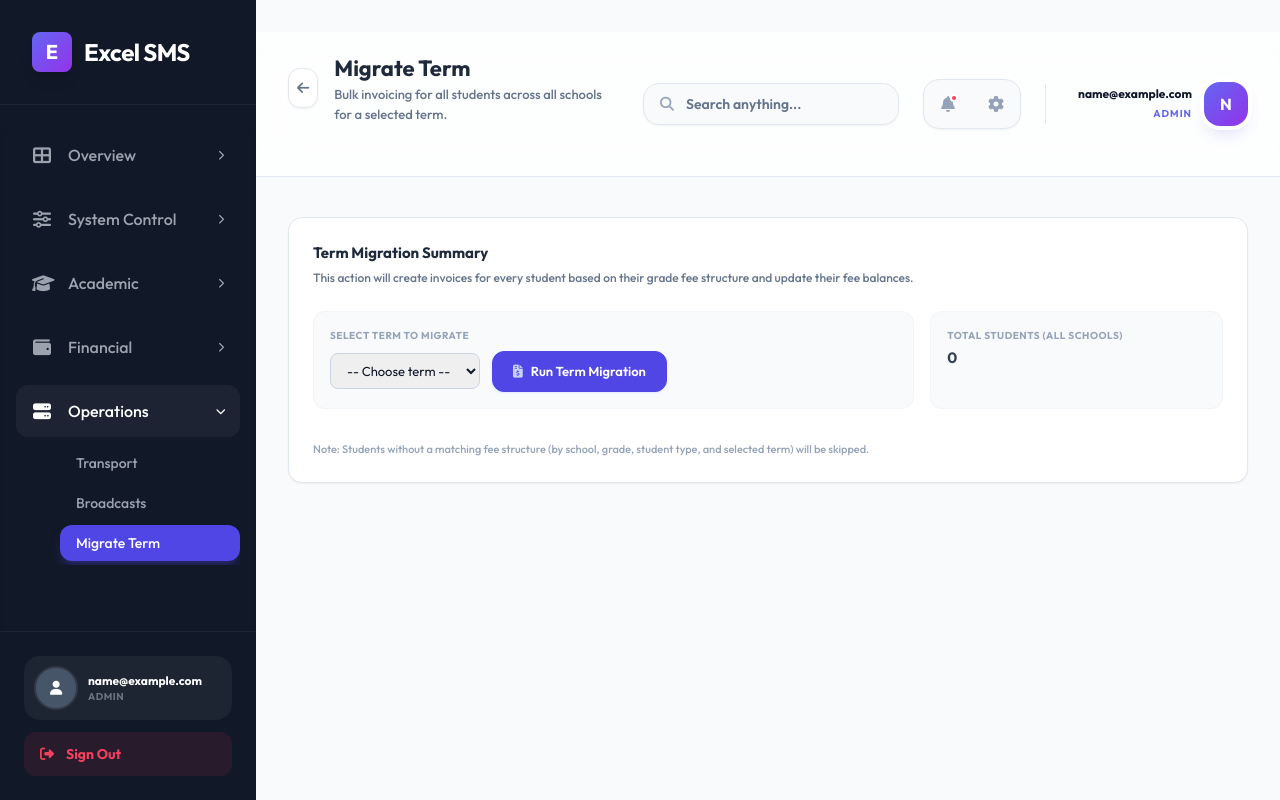
After one commit to kamcho/SMS, a Django app: page /accounts/migrate-term/ in a window 1280 px wide. The commit adds this page. Run offline with Django 4.2, Linux system fonts and the light colour scheme; the visitor is signed in with stand-in values (Sample User, id 1); data that the repository does not hold is empty; some libraries are stand-ins or nearby versions.

Commit message:
all migrate

```diff
--- a/accounts/admin.py
+++ b/accounts/admin.py
@@ -3,14 +3,14 @@ from .models import FeeStructure, Invoice, Payment
 
 @admin.register(FeeStructure)
 class FeeStructureAdmin(admin.ModelAdmin):
-    list_display = ('term', 'academic_year', 'amount', 'created_at')
-    list_filter = ('term', 'academic_year')
+    list_display = ('term',  'amount', 'created_at')
+    list_filter = ('term', )
     search_fields = ('term__name',)
 
 @admin.register(Invoice)
 class InvoiceAdmin(admin.ModelAdmin):
     list_display = ('student', 'fee_structure', 'amount', 'created_at')
-    list_filter = ('fee_structure__term', 'fee_structure__academic_year')
+    list_filter = ('fee_structure__term', )
     search_fields = ('student__first_name', 'student__last_name', 'student__adm_no')
     readonly_fields = ('amount', 'is_billed')
 
--- a/accounts/forms.py
+++ b/accounts/forms.py
@@ -1,13 +1,12 @@
 from django import forms
 from .models import FeeStructure
-from core.models import Grade, AcademicYear, Term, School
+from core.models import Grade, Term, School
 
 class FeeStructureForm(forms.ModelForm):
     class Meta:
         model = FeeStructure
-        fields = ['academic_year', 'term', 'school', 'student_type', 'amount', 'grade']
+        fields = ['term', 'school', 'student_type', 'amount', 'grade']
         widgets = {
-            'academic_year': forms.Select(attrs={'class': 'w-full px-4 py-3 bg-white border border-slate-200 rounded-2xl text-sm font-medium text-slate-700 outline-none focus:ring-4 focus:ring-indigo-500/10 focus:border-indigo-500 transition-all placeholder:text-slate-400 shadow-sm'}),
             'term': forms.Select(attrs={'class': 'w-full px-4 py-3 bg-white border border-slate-200 rounded-2xl text-sm font-medium text-slate-700 outline-none focus:ring-4 focus:ring-indigo-500/10 focus:border-indigo-500 transition-all placeholder:text-slate-400 shadow-sm'}),
             'school': forms.Select(attrs={'class': 'w-full px-4 py-3 bg-white border border-slate-200 rounded-2xl text-sm font-medium text-slate-700 outline-none focus:ring-4 focus:ring-indigo-500/10 focus:border-indigo-500 transition-all placeholder:text-slate-400 shadow-sm'}),
             'student_type': forms.Select(attrs={'class': 'w-full px-4 py-3 bg-white border border-slate-200 rounded-2xl text-sm font-medium text-slate-700 outline-none focus:ring-4 focus:ring-indigo-500/10 focus:border-indigo-500 transition-all placeholder:text-slate-400 shadow-sm'}),
@@ -17,7 +16,6 @@ class FeeStructureForm(forms.ModelForm):
 
     def __init__(self, *args, **kwargs):
         super().__init__(*args, **kwargs)
-        self.fields['academic_year'].queryset = AcademicYear.objects.all()
         self.fields['term'].queryset = Term.objects.all()
         self.fields['grade'].queryset = Grade.objects.all()
         self.fields['school'].queryset = School.objects.all()
--- /dev/null
+++ b/accounts/templates/accounts/migrate_term.html
@@ -0,0 +1,151 @@
+{% extends 'base.html' %}
+
+{% block title %}Migrate Term | Excel SMS{% endblock %}
+
+{% block page_header %}
+<div class="flex flex-col md:flex-row md:items-center justify-between mb-8">
+    <div class="flex items-center gap-4">
+        <a href="{% url 'accounts:fees-analytics' %}" class="bg-white border border-slate-200 text-slate-500 hover:text-slate-800 w-10 h-10 rounded-xl shadow-sm flex items-center justify-center transition-colors">
+            <i class="fas fa-arrow-left text-sm"></i>
+        </a>
+        <div>
+            <h1 class="text-[22px] font-bold text-slate-800">Migrate Term</h1>
+            <p class="text-[13px] text-slate-500 font-medium">Bulk invoicing for all students across all schools for a selected term.</p>
+        </div>
+    </div>
+</div>
+{% endblock %}
+
+{% block content %}
+<div class="grid grid-cols-1 gap-6">
+    <div class="bg-white rounded-[14px] p-6 border border-slate-200 shadow-sm">
+        <div class="flex items-center justify-between mb-6">
+            <div>
+                <h3 class="text-[15px] font-bold text-slate-800">Term Migration Summary</h3>
+                <p class="text-[12px] text-slate-500 font-medium mt-1">
+                    This action will create invoices for every student based on their grade fee structure and update their fee balances.
+                </p>
+            </div>
+        </div>
+
+        <div class="grid grid-cols-1 md:grid-cols-3 gap-4 mb-8">
+            <div class="p-4 bg-slate-50 rounded-xl border border-slate-100 md:col-span-2">
+                <p class="text-[10px] font-bold text-slate-400 uppercase tracking-wider mb-2">Select Term To Migrate</p>
+                <form id="migrate-term-form" method="post" class="flex flex-col sm:flex-row items-start sm:items-center gap-3">
+                    {% csrf_token %}
+                    <select name="term_id" class="w-full sm:w-auto px-3 py-2 text-[13px] border border-slate-300 rounded-lg focus:outline-none focus:ring-2 focus:ring-indigo-500">
+                        <option value="">-- Choose term --</option>
+                        {% for term in terms %}
+                        <option value="{{ term.id }}">{{ term.name }}</option>
+                        {% endfor %}
+                    </select>
+                    <button type="submit" class="px-5 py-2.5 bg-indigo-600 border border-indigo-600 text-white rounded-xl text-[13px] font-semibold hover:bg-indigo-700 transition-colors flex items-center gap-2 shadow-sm shadow-indigo-100">
+                        <i class="fas fa-file-invoice-dollar text-indigo-200"></i>
+                        Run Term Migration
+                    </button>
+                </form>
+            </div>
+            <div class="p-4 bg-slate-50 rounded-xl border border-slate-100">
+                <p class="text-[10px] font-bold text-slate-400 uppercase tracking-wider mb-1">Total Students (All Schools)</p>
+                <p class="text-[15px] font-bold text-slate-700">{{ total_students }}</p>
+            </div>
+        </div>
+
+        <p class="mt-4 text-[11px] text-slate-400 font-medium">
+            Note: Students without a matching fee structure (by school, grade, student type, and selected term) will be skipped.
+        </p>
+    </div>
+</div>
+<!-- Progress Modal -->
+<div id="term-progress-modal" class="fixed inset-0 z-[100] hidden flex items-center justify-center p-4 bg-slate-900/60 backdrop-blur-sm">
+    <div class="bg-white rounded-3xl shadow-2xl w-full max-w-md overflow-hidden animate-in zoom-in-95 duration-200">
+        <div class="p-8 text-center">
+            <div class="w-20 h-20 bg-indigo-50 text-indigo-600 rounded-full flex items-center justify-center mx-auto mb-6 relative">
+                <i class="fas fa-file-invoice-dollar text-3xl animate-pulse"></i>
+                <div class="absolute inset-0 border-4 border-indigo-100 border-t-indigo-600 rounded-full animate-spin"></div>
+            </div>
+
+            <h3 class="text-xl font-bold text-slate-800 mb-2">Migrating Term Fees...</h3>
+            <p id="term-progress-status" class="text-slate-500 text-sm font-medium mb-8">
+                Please wait while we invoice all students for the selected term.
+            </p>
+
+            <div class="relative pt-1">
+                <div class="flex mb-2 items-center justify-between">
+                    <div>
+                        <span id="term-progress-percentage-label" class="text-xs font-black inline-block py-1 px-2 uppercase rounded-full text-indigo-600 bg-indigo-50">
+                            0%
+                        </span>
+                    </div>
+                    <div class="text-right">
+                        <span class="text-xs font-bold inline-block text-slate-400">
+                            Processing...
+                        </span>
+                    </div>
+                </div>
+                <div class="overflow-hidden h-3 mb-4 text-xs flex rounded-full bg-slate-100 shadow-inner">
+                    <div id="term-progress-bar" style="width:0%" class="shadow-none flex flex-col text-center whitespace-nowrap text-white justify-center bg-indigo-600 transition-all duration-300 ease-out rounded-full overflow-hidden">
+                        <div class="w-full h-full bg-[linear-gradient(45deg,rgba(255,255,255,.15)_25%,transparent_25%,transparent_50%,rgba(255,255,255,.15)_50%,rgba(255,255,255,.15)_75%,transparent_75%,transparent)] bg-[length:1rem_1rem] animate-[progress-bar-stripes_1s_linear_infinite]"></div>
+                    </div>
+                </div>
+                <p class="text-[11px] font-bold text-slate-400 italic truncate h-4">
+                    Do not close this window.
+                </p>
+            </div>
+        </div>
+
+        <div class="bg-slate-50 p-6 flex justify-center border-t border-slate-100">
+            <p class="text-[10px] text-slate-400 font-bold uppercase tracking-widest">Processing migration in the background</p>
+        </div>
+    </div>
+</div>
+
+<style>
+@keyframes progress-bar-stripes {
+    from { background-position: 1rem 0; }
+    to { background-position: 0 0; }
+}
+</style>
+
+<script>
+document.addEventListener('DOMContentLoaded', function() {
+    const form = document.getElementById('migrate-term-form');
+    const modal = document.getElementById('term-progress-modal');
+    const progressBar = document.getElementById('term-progress-bar');
+    const progressPctLabel = document.getElementById('term-progress-percentage-label');
+    const statusLabel = document.getElementById('term-progress-status');
+
+    if (!form) return;
+
+    form.addEventListener('submit', function(e) {
+        const termSelect = form.querySelector('select[name="term_id"]');
+        if (!termSelect || !termSelect.value) {
+            // Let server-side validation handle message, but avoid showing modal
+            return;
+        }
+
+        // Show progress modal
+        modal.classList.remove('hidden');
+        modal.classList.add('flex');
+        statusLabel.textContent = 'Starting migration...';
+
+        // Fake incremental progress so user sees activity until page reloads
+        let pct = 0;
+        const interval = setInterval(() => {
+            // Cap at 95% so it does not appear "stuck" at 100% before reload
+            if (pct < 95) {
+                pct += Math.max(1, Math.round((95 - pct) * 0.1));
+                progressBar.style.width = pct + '%';
+                progressPctLabel.textContent = pct + '%';
+            }
+        }, 400);
+
+        // When the page unloads (navigation because request finished), stop timer
+        window.addEventListener('beforeunload', function() {
+            clearInterval(interval);
+        });
+    });
+});
+</script>
+
+{% endblock %}
--- a/accounts/urls.py
+++ b/accounts/urls.py
@@ -13,5 +13,6 @@ urlpatterns = [
     path('payroll/pay/<int:staff_id>/', views.process_payroll_payment, name='process-payroll-payment'),
     path('payroll/config/<int:staff_id>/', views.update_salary_config, name='update-salary-config'),
     path('migrate-fees/', views.MigrateFeesView.as_view(), name='migrate-fees'),
+    path('migrate-term/', views.MigrateTermView.as_view(), name='migrate-term'),
     path('fee-structure/<int:pk>/', views.FeeStructureDetailView.as_view(), name='fee-structure-detail'),
 ]
--- a/accounts/views.py
+++ b/accounts/views.py
@@ -494,3 +494,88 @@ class MigrateFeesView(LoginRequiredMixin, ListView):
                 return JsonResponse({'status': 'success'})
 
         return redirect(get_redirect_url())
+
+class MigrateTermView(LoginRequiredMixin, TemplateView):
+    """
+    Invoices all students across all schools for a selected term
+    based on the fee structure of their grade and student type.
+    """
+    template_name = 'accounts/migrate_term.html'
+
+    def get_context_data(self, **kwargs):
+        from core.models import Term
+        context = super().get_context_data(**kwargs)
+
+        profiles = StudentProfile.objects.select_related('student', 'class_id__grade', 'school')
+
+        context['terms'] = Term.objects.all().order_by('id')
+        context['total_students'] = profiles.count()
+        context['schools'] = School.objects.all()
+
+        return context
+
+    def post(self, request, *args, **kwargs):
+        from core.models import Term
+        is_ajax = request.headers.get('X-Requested-With') == 'XMLHttpRequest'
+
+        if not request.user.is_superuser and request.user.role not in ['Admin', 'Accountant']:
+            msg = "Permission denied."
+            if is_ajax:
+                return JsonResponse({'status': 'error', 'message': msg}, status=403)
+            messages.error(request, msg)
+            return redirect('accounts:migrate-term')
+
+        term_id = request.POST.get('term_id')
+        if not term_id:
+            msg = "Please select a term to migrate."
+            if is_ajax:
+                return JsonResponse({'status': 'error', 'message': msg})
+            messages.error(request, msg)
+            return redirect('accounts:migrate-term')
+
+        try:
+            selected_term = Term.objects.get(id=term_id)
+        except Term.DoesNotExist:
+            msg = "Selected term does not exist."
+            if is_ajax:
+                return JsonResponse({'status': 'error', 'message': msg})
+            messages.error(request, msg)
+            return redirect('accounts:migrate-term')
+
+        profiles = StudentProfile.objects.select_related('student', 'class_id__grade', 'school')
+
+        def get_structure_for_profile(profile):
+            s_type = 'boarder' if profile.student.is_boarder else 'day'
+            return FeeStructure.objects.filter(
+                term=selected_term,
+                school=profile.school,
+                student_type=s_type,
+                grade=profile.class_id.grade,
+            ).first()
+
+        invoice_count = 0
+        missing_structure_count = 0
+
+        for profile in profiles:
+            fee_structure = get_structure_for_profile(profile)
+            if not fee_structure:
+                missing_structure_count += 1
+                continue
+
+            if not Invoice.objects.filter(student=profile.student, fee_structure=fee_structure).exists():
+                Invoice.objects.create(
+                    student=profile.student,
+                    fee_structure=fee_structure,
+                    amount=fee_structure.amount,
+                )
+                invoice_count += 1
+
+        msg = f"Successfully created {invoice_count} invoices across all schools for {selected_term.name}."
+        if missing_structure_count > 0:
+            msg += f" {missing_structure_count} students skipped due to missing fee structures."
+
+        if is_ajax:
+            return JsonResponse({'status': 'success', 'message': msg})
+
+        messages.success(request, msg)
+        return redirect('accounts:migrate-term')
--- a/core/management/commands/seed_students.py
+++ b/core/management/commands/seed_students.py
@@ -8,7 +8,7 @@ class Command(BaseCommand):
 
     def handle(self, *args, **options):
         # 1. Get Schools (ID >= 2)
-        schools = School.objects.filter(id__gte=2)
+        schools = School.objects.all()
         if not schools.exists():
             self.stdout.write(self.style.WARNING("No schools found with ID >= 2."))
             return
@@ -57,8 +57,8 @@ class Command(BaseCommand):
                 classes.append(c)
 
             # 4. Create 100 Students (60:40 ratio)
-            males_to_create = 60
-            females_to_create = 40
+            males_to_create = 460
+            females_to_create = 545
 
             students_data = []
             for _ in range(males_to_create):
--- a/core/templates/base.html
+++ b/core/templates/base.html
@@ -209,6 +209,9 @@
                         <a href="{% url 'communication:dashboard' %}" class="menu-item py-2 text-sm {% if 'communication' in request.path %}active{% endif %}">
                             Broadcasts
                         </a>
+                        <a href="{% url 'accounts:migrate-term' %}" class="menu-item py-2 text-sm {% if 'migrate-term' in request.path %}active{% endif %}">
+                            Migrate Term
+                        </a>
                     </div>
                 </div>
             </div>
--- a/core/templates/core/class_detail.html
+++ b/core/templates/core/class_detail.html
@@ -37,9 +37,7 @@
         <a href="{% url 'core:class-exam-analytics' class_obj.id %}" class="px-4 py-2 bg-emerald-600 border border-emerald-600 text-white rounded-lg text-[13px] font-semibold hover:bg-emerald-700 transition-colors flex items-center gap-2 shadow-sm shadow-emerald-100">
             <i class="fas fa-chart-bar text-emerald-200"></i> Analytics
         </a>
-        <button class="px-4 py-2 bg-indigo-600 border border-indigo-600 text-white rounded-lg text-[13px] font-semibold hover:bg-indigo-700 transition-colors flex items-center gap-2 shadow-sm shadow-indigo-100">
-            <i class="fas fa-user-plus text-indigo-200"></i> Register Student
-        </button>
+
     </div>
 </div>
 {% endblock %}
--- a/users/models.py
+++ b/users/models.py
@@ -41,6 +41,7 @@ class MyUser(AbstractBaseUser, PermissionsMixin):
     is_active = models.BooleanField(default=True)
     is_staff = models.BooleanField(default=False)
     is_exam_manager = models.BooleanField(default=False)
+    is_exam_officer = models.BooleanField(default=False)
     date_joined = models.DateTimeField(default=timezone.now)
 
     objects = MyUserManager()
```
Also changed, not shown: Excel/settings.py (+10 -5 lines), accounts/models.py (+4 -5 lines), accounts/templatetags/fee_tags.py (+12 -7 lines), core/views.py (+3 -4 lines).
